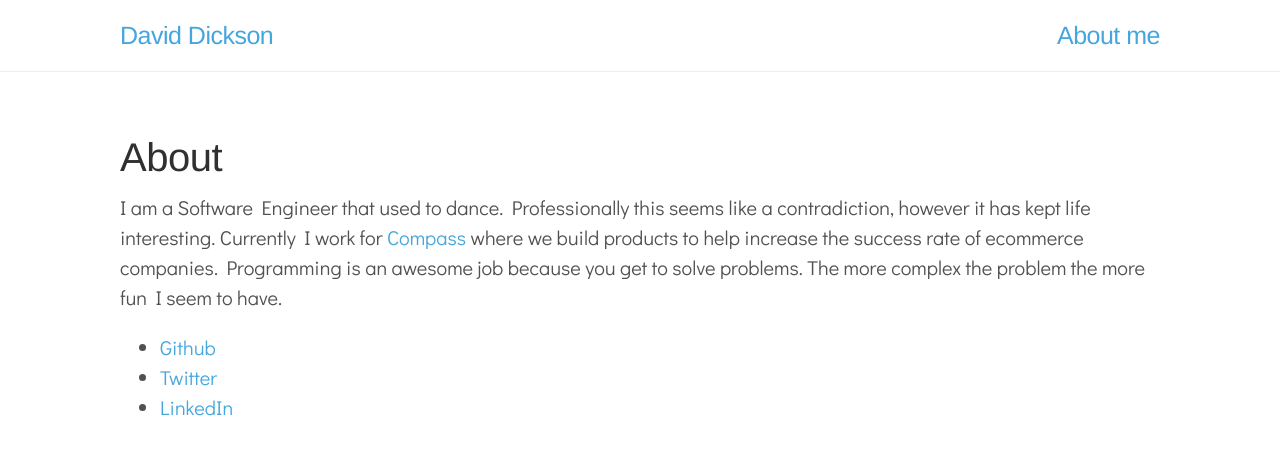
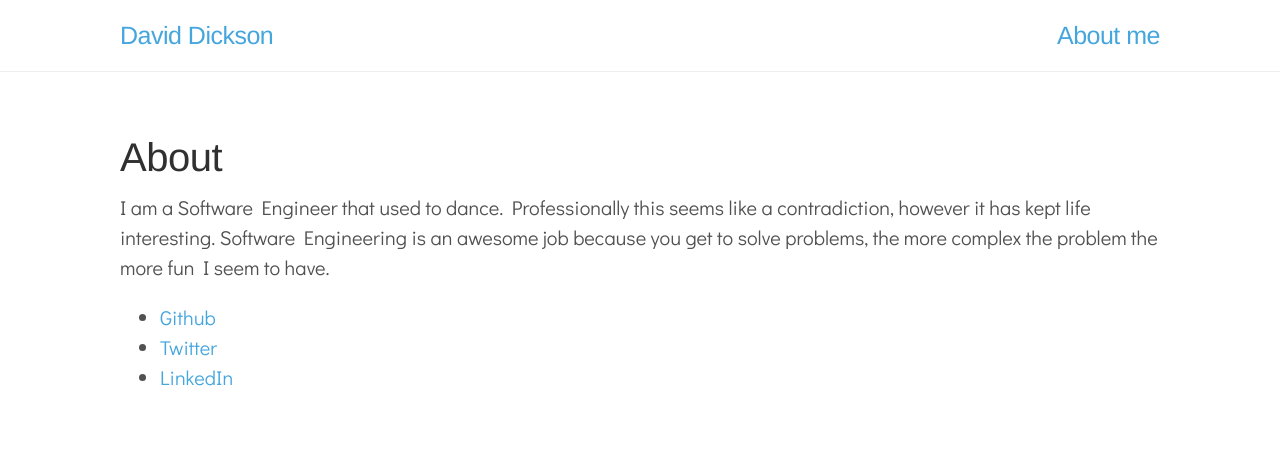
Before and after one commit to davidkdickson/davidkdickson.github.io, a Jekyll site: the page built from about.md, in a window 1280 px wide. Shown: the top 455 px of the page. Built offline with Jekyll 4.4.1, drawn with Linux system fonts in a browser that asks for light colours.

Commit message:
fix about me

```diff
--- a/about.md
+++ b/about.md
@@ -3,7 +3,7 @@ layout: page
 title: About
 ---
 
-I am a Software Engineer that used to dance. Professionally this seems like a contradiction, however it has kept life interesting. Currently I work for [Compass](http://www.compass.co) where we build products to help increase the success rate of ecommerce companies. Programming is an awesome job because you get to solve problems. The more complex the problem the more fun I seem to have.
+I am a Software Engineer that used to dance. Professionally this seems like a contradiction, however it has kept life interesting. Software Engineering is an awesome job because you get to solve problems, the more complex the problem the more fun I seem to have.
 
 * [Github](https://github.com/davidkdickson)
 * [Twitter](https://twitter.com/davidkdickson)
```
